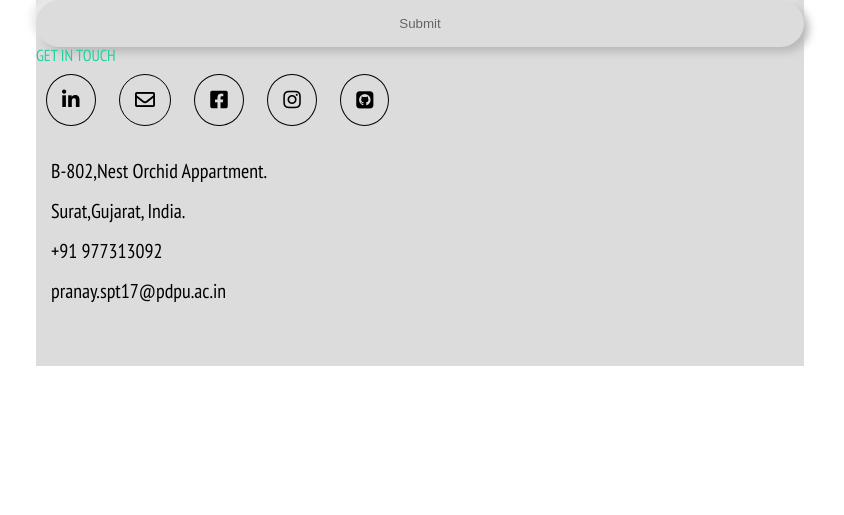
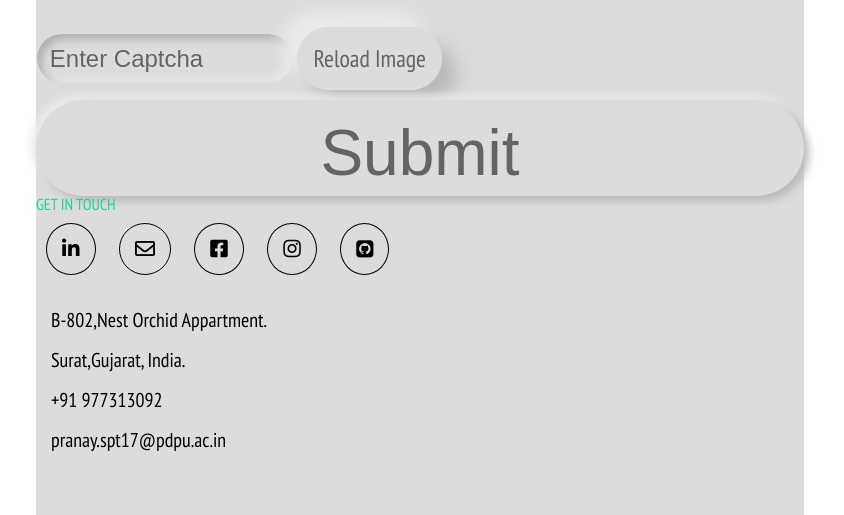
Before and after one commit to pranaywebsite/sample, a PHP site: page / in a window 1280 px wide. Shown: the part 2980-3495 px from the top of the page, without its empty margins (284-1128 px from the left). Before the commit the page ends 3346 px from the top, so only its background shows below. Run offline with PHP 8.4, Linux system fonts and the light colour scheme; style sheets or scripts are compiled from the project's sources; some libraries are stand-ins or nearby versions.

Commit message:
Update contactformcss.css

```diff
--- a/copy/contactformcss.css
+++ b/copy/contactformcss.css
@@ -1,17 +1,22 @@
-#contact {
-  height: auto;
-  margin: 4rem 25vw;
+.contact{
+
   background-color: gainsboro;
+
+
 }
-
+.text-size{
+  font-size: 3vh;
+  padding-left: 2rem;
+}
 
 input:not([type="submit"]):not([type="checkbox"]),
 textarea {
-  padding: 0.3rem 0.8rem;
+  padding: .5rem 2rem;
   margin-bottom: 1rem;
-  width: 100%;
-  color: #646464;
-  border: 1px solid gainsboro;
+  width: 80%;
+  height: 5vh;
+  color: #000;
+  border: 2px solid gainsboro;
   background-color: gainsboro;
   transition: all 0.3s ease;
   box-shadow: 5px 5px 8px rgba(165, 165, 165, 0), -5px -5px 8px rgba(235, 235, 235, 0), inset 5px 5px 8px rgba(165, 165, 165, 0.8), inset -5px -5px 8px rgba(235, 235, 235, 0.8);
@@ -30,8 +35,9 @@ input:not([type="submit"]):not([type="checkbox"])::placeholder,
 textarea::placeholder {
   color: #646464;
   text-shadow: none;
-  transition: all 1s ease;
-  transition-delay: 1s;
+  font-size: 3vh;
+  transition: all .5s ease;
+  transition-delay: .3s;
 }
 input:not([type="submit"]):not([type="checkbox"]):focus,
 textarea:focus {
@@ -53,22 +59,26 @@ input:not([type="submit"]):not([type="checkbox"]) {
 
 textarea {
   margin-top: 1rem;
-  border-radius: 0.8rem;
-  height: 75px;
+  border-radius: 2rem;
+  height: 20vh;
+  width: 80%;
+
 }
 
 
 
 input[type="submit"] {
-  width: 100%;
-  margin: auto;
+  width: 80%;
+  height: 6rem;
+  margin: 1.5rem auto;
   padding: 1rem;
   border: none;
   border-radius: 10rem;
   background: gainsboro;
   color: #646464;
-  transition: all .3s ease;
-  box-shadow: 5px 5px 8px #b9b9b9, -5px -5px 8px #ebebeb;
+  font-size: 4rem;
+  transition: all .5s ease;
+  box-shadow: 15px 15px 18px #b9b9b9, -15px -15px 18px #ebebeb;
 }
 input[type="submit"]:hover {
   background: #ebebeb;
@@ -78,26 +88,20 @@ input[type="submit"]:focus {
   background: gainsboro;
   color: #00dc69;
   text-shadow: 0 0 2px #00dc69;
-  box-shadow: 5px 5px 8px rgba(165, 165, 165, 0), -5px -5px 8px rgba(235, 235, 235, 0), inset 5px 5px 8px rgba(165, 165, 165, 0.8), inset -5px -5px 8px rgba(235, 235, 235, 0.8);
+  box-shadow: 15px 15px 18px rgba(165, 165, 165, 0), -15px -15px 18px rgba(235, 235, 235, 0), inset 15px 15px 18px rgba(165, 165, 165, 0.8), inset -15px -15px 18px rgba(235, 235, 235, 0.8);
 }
 
-@media (max-width: 767px) {
-  body {
-    width: 70%;
-    margin: 3rem;
-  }
-}
 
  #reload{
-  width: 100%;
+
   margin: auto;
-  padding: .4rem;
+  padding: 1rem;
   border: none;
   border-radius: 10rem;
   background: gainsboro;
   color: #646464;
   transition: all .3s ease;
-  box-shadow: 5px 5px 8px #b9b9b9, -5px -5px 8px #ebebeb;
+  box-shadow: 15px 15px 18px #b9b9b9, -15px -15px 18px #ebebeb;
 }
 
 
@@ -111,5 +115,11 @@ input[type="submit"]:focus {
   background: gainsboro;
   color: #00dc69;
   text-shadow: 0 0 2px #00dc69;
-  box-shadow: 5px 5px 8px rgba(165, 165, 165, 0), -5px -5px 8px rgba(235, 235, 235, 0), inset 5px 5px 8px rgba(165, 165, 165, 0.8), inset -5px -5px 8px rgba(235, 235, 235, 0.8);
+  box-shadow: 15px 15px 18px rgba(165, 165, 165, 0), -15px -15px 18px rgba(235, 235, 235, 0), inset 15px 15px 18px rgba(165, 165, 165, 0.8), inset -15px -15px 18px rgba(235, 235, 235, 0.8);
 }
+@media (max-width: 767px) {
+.contact{
+    width: 70%;
+    margin: 3rem;
+  }
+}
```
